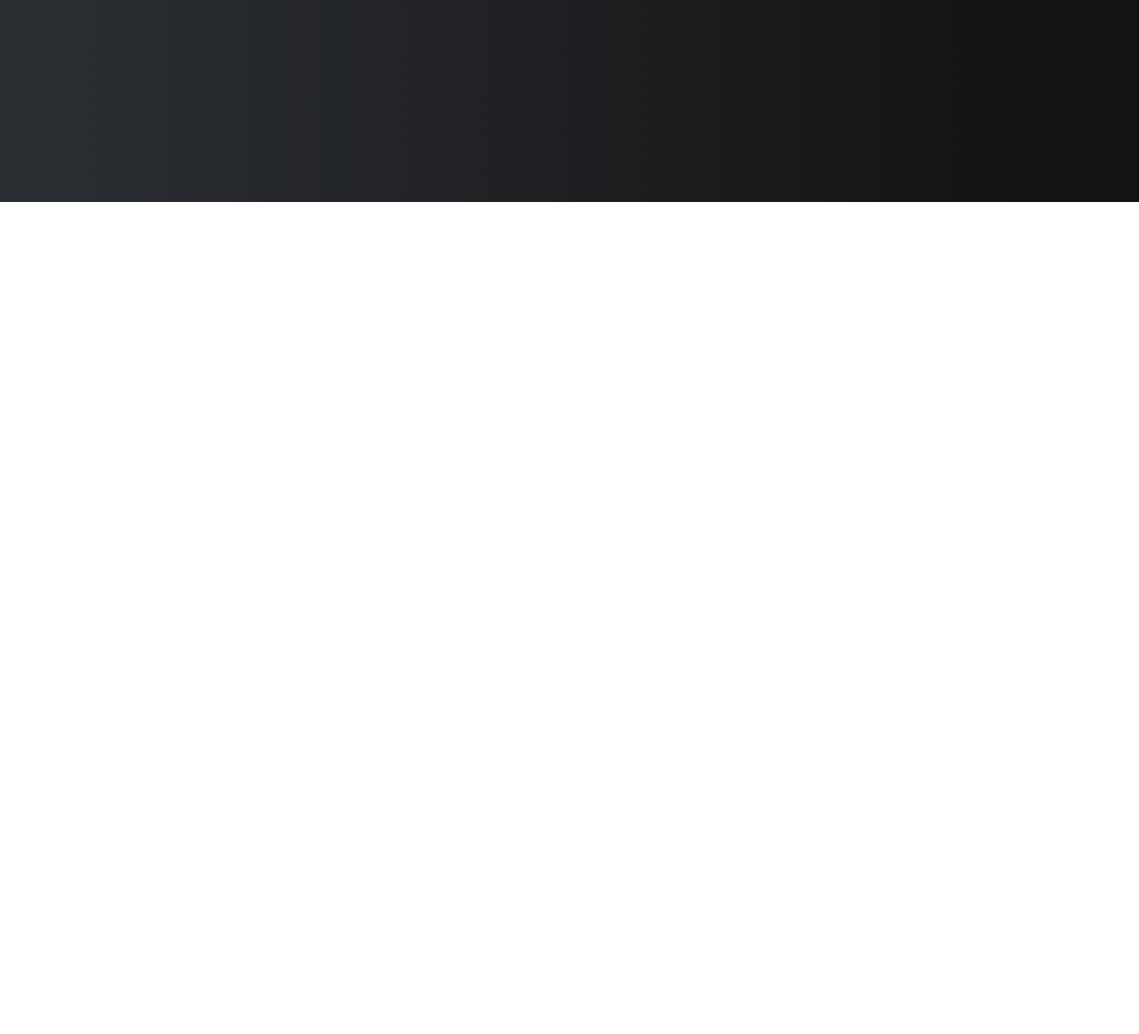
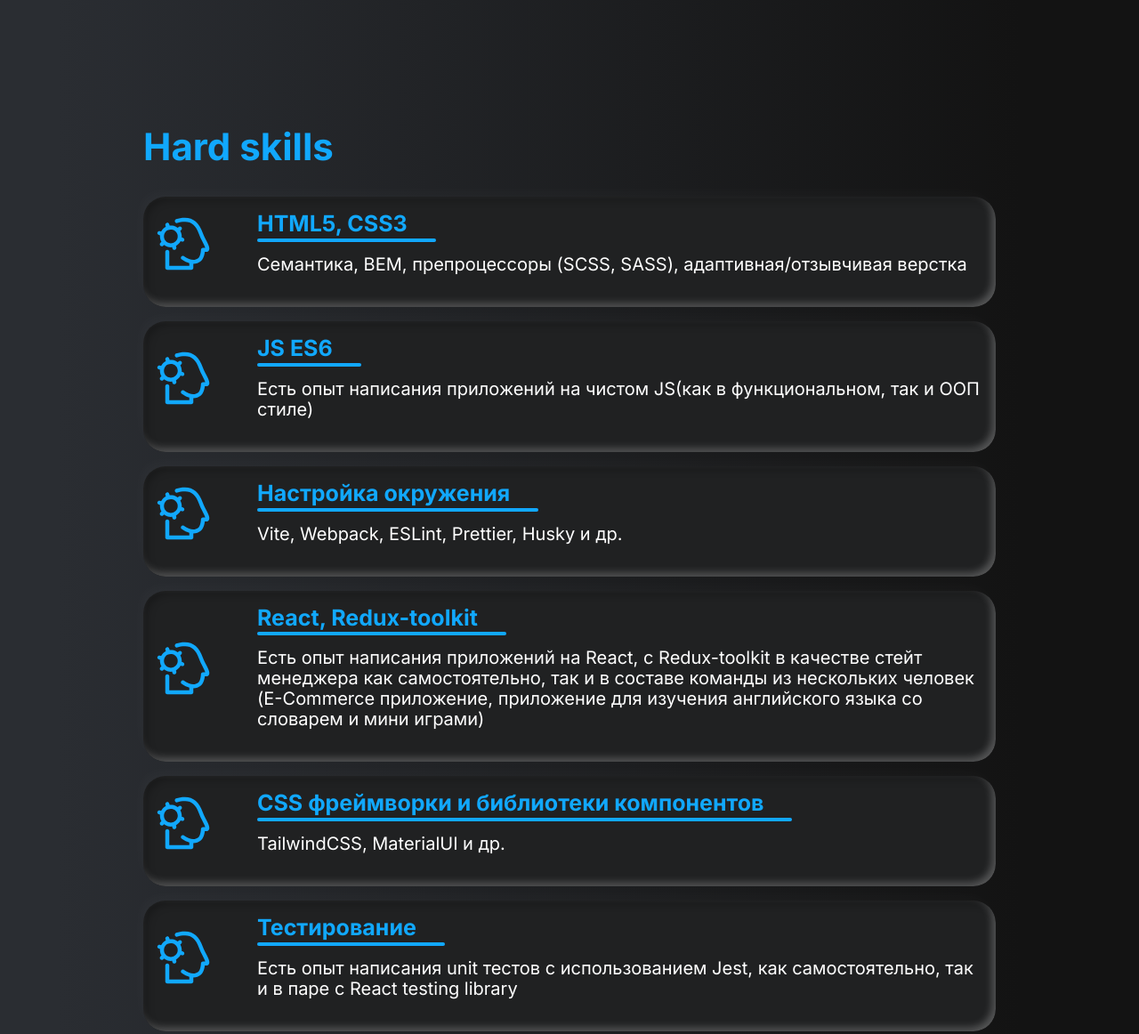
Before and after one commit to Color-zebra/CV, a website built with webpack: page src/index.html in a window 1280 px wide. Shown: the part 573-1735 px from the top of the page at 89% size. Before the commit the page ends 800 px from the top, so only its background shows below. Built offline with nearby package versions, Linux system fonts and the light colour scheme.

Commit message:
feat: add desktop hard-skill section

```diff
--- a/src/index.html
+++ b/src/index.html
@@ -48,6 +48,37 @@
           </div>
         </div>
       </section>
+      <section class="hard-skills">
+        <div class="hard-skills__wrapper width-wrapper">
+          <h2 class="hard-skills__title">Hard skills</h2>
+          <div class="hard-skills__list">
+            <div class="hard-skills__card skill-card">
+              <h3 class="skill-card__title">HTML5, CSS3</h3>
+              <p class="skill-card__text">Семантика, BEM, препроцессоры (SCSS, SASS), адаптивная/отзывчивая верстка</p>
+            </div>
+            <div class="hard-skills__card skill-card">
+              <h3 class="skill-card__title">JS ES6</h3>
+              <p class="skill-card__text">Есть опыт написания приложений на чистом JS(как в функциональном, так и ООП стиле)</p>
+            </div>
+            <div class="hard-skills__card skill-card">
+              <h3 class="skill-card__title">Настройка окружения</h3>
+              <p class="skill-card__text">Vite, Webpack, ESLint, Prettier, Husky и др.</p>
+            </div>
+            <div class="hard-skills__card skill-card">
+              <h3 class="skill-card__title">React, Redux-toolkit</h3>
+              <p class="skill-card__text">Есть опыт написания приложений на React, с Redux-toolkit в качестве стейт менеджера как самостоятельно, так и в составе команды из нескольких человек (E-Commerce приложение, приложение для изучения английского языка со словарем и мини играми)</p>
+            </div>
+            <div class="hard-skills__card skill-card">
+              <h3 class="skill-card__title">CSS фреймворки и библиотеки компонентов</h3>
+              <p class="skill-card__text">TailwindCSS, MaterialUI и др.</p>
+            </div>
+            <div class="hard-skills__card skill-card">
+              <h3 class="skill-card__title">Тестирование</h3>
+              <p class="skill-card__text">Есть опыт написания unit тестов с использованием Jest, как самостоятельно, так и в паре с React testing library</p>
+            </div>
+          </div>
+        </div>
+      </section>
     </main>
   </body>
 </html>
--- a/src/styles/_theme.scss
+++ b/src/styles/_theme.scss
@@ -22,6 +22,7 @@ body[data-theme="light"] {
   :root {
     --huge-text: 48px;
     --big-text: 35px;
+    --medium-text: 30px;
   }
 }
 
@@ -29,6 +30,7 @@ body[data-theme="light"] {
   :root {
     --huge-text: 42px;
     --big-text: 25px;
+    --medium-text: 20px;
   }
 }
 
@@ -36,5 +38,6 @@ body[data-theme="light"] {
   :root {
     --huge-text: 32px;
     --big-text: 18px;
+    --medium-text: 16px;
   }
 }
--- /dev/null
+++ b/src/styles/components/_hard-skills.scss
@@ -0,0 +1,17 @@
+.hard-skills {
+  &__wrapper {
+    padding: 2rem 1rem;
+  }
+
+  &__title {
+    margin: 0 0 2rem;
+    color: var(--accent-color-bright);
+    font-size: var(--huge-text);
+  }
+
+  &__list {
+    display: flex;
+    flex-direction: column;
+    gap: 1rem;
+  }
+}
--- /dev/null
+++ b/src/styles/components/_skill-card.scss
@@ -0,0 +1,44 @@
+.skill-card {
+  padding: 1rem 1rem 1rem 8rem;
+  border-radius: 25px;
+  background: var(--bg-secondary-color);
+  background-image: url('../assets/hskill.svg');
+  background-position: 1% center;
+  background-repeat: no-repeat;
+  background-size: 7rem;
+  box-shadow: 4px 4px 8px 0 rgba(0 0 0 / 25%) inset, -4px -4px 8px 0 rgba(255 255 255 / 25%) inset, -5px -7px 12px 0 rgba(255 255 255 / 2%);
+
+  &__title {
+    position: relative;
+    width: fit-content;
+    color: var(--accent-color-bright);
+    font-size: var(--big-text);
+  }
+
+  &__title::after {
+    position: absolute;
+    bottom: -6px;
+    left: 0;
+    width: calc(100% + 2rem);
+    height: 4px;
+    border-radius: 10px;
+    background-color: var(--accent-color-bright);
+    content: '';
+  }
+
+  &__text {
+    font-size: var(--medium-text);
+  }
+}
+
+@media (width <= 1400px) {
+  .skill-card {
+    background-size: 4.5rem;
+  }
+}
+
+@media (width <= 997.7px) {
+  .skill-card {
+    background-size: 4rem;
+  }
+}
--- a/src/styles/main.scss
+++ b/src/styles/main.scss
@@ -5,3 +5,5 @@
 @import "./components/header";
 @import "./components/theme-switcher";
 @import "./components/banner";
+@import "./components//hard-skills";
+@import "./components/skill-card";
```
Also changed, not shown: src/assets/hskill.svg (added), src/assets/sskill.svg (added).
